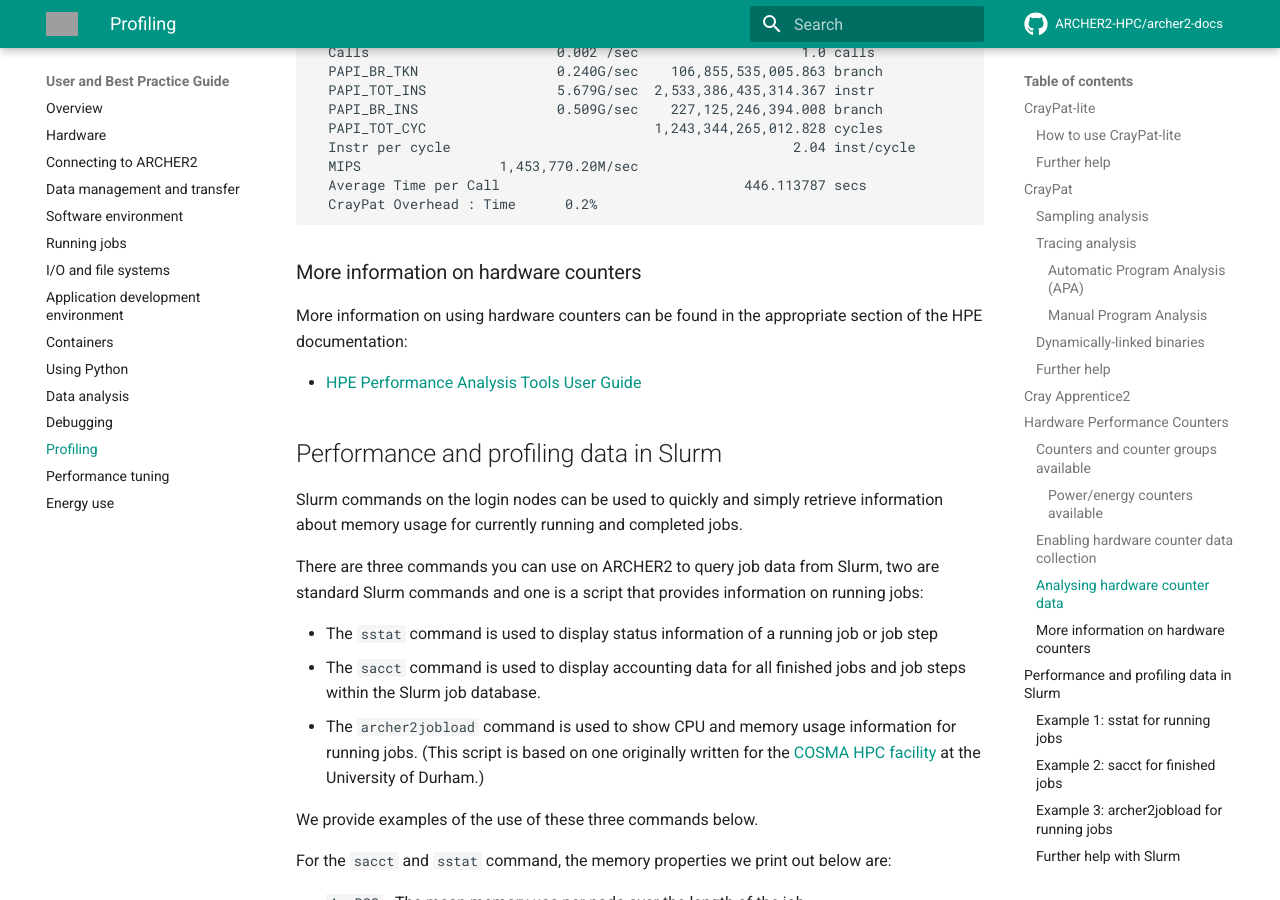
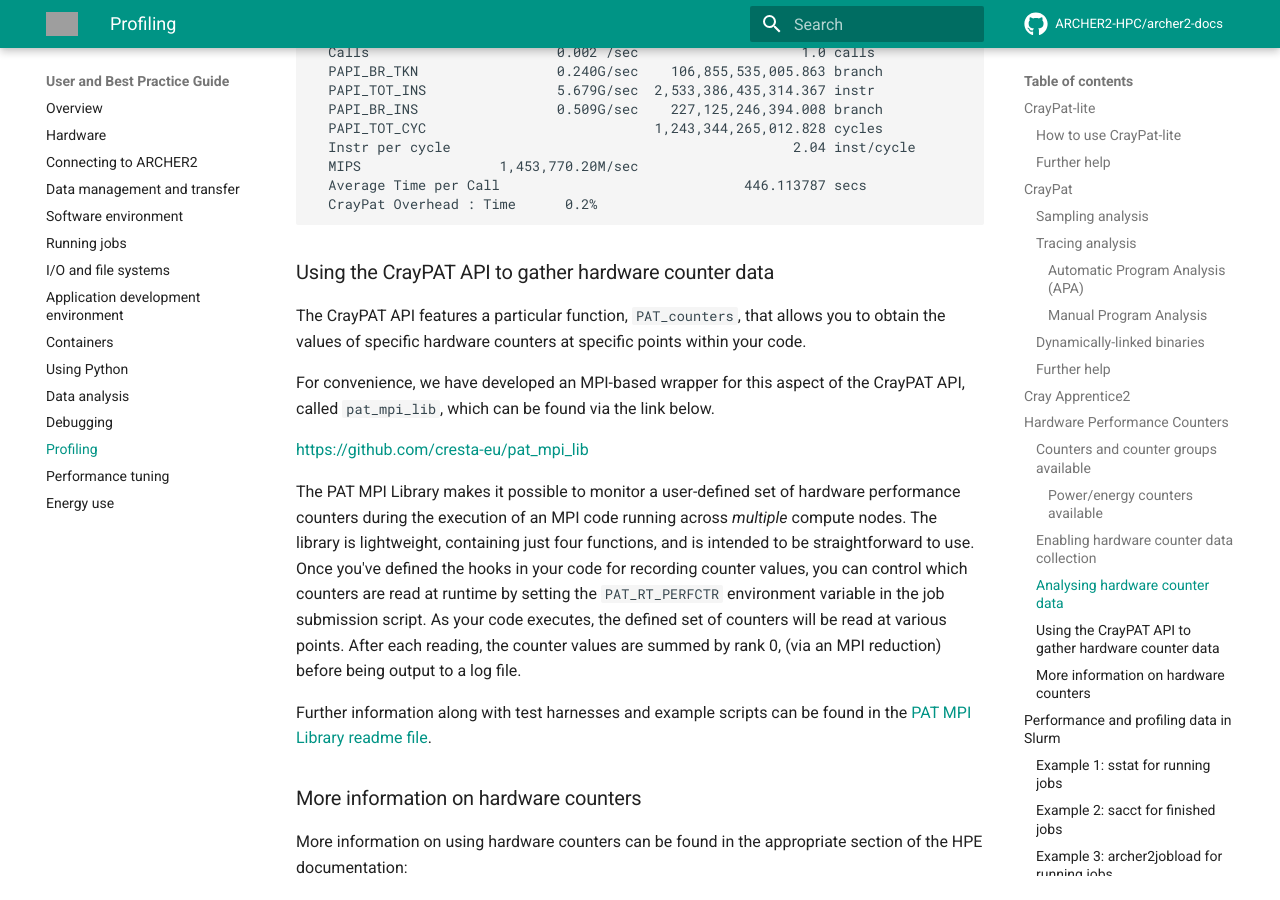
Before and after one commit to ARCHER2-HPC/archer2-docs, an MkDocs documentation site: the page built from docs/user-guide/profile.md, in a window 1280 px wide and 900 px high, scrolled down 8643 px. Built offline with MkDocs 1.6.1 and Material for MkDocs 9.7.7, drawn with Linux system fonts in a browser that asks for light colours; comment, search, counter and statistics services are not loaded; grey boxes are pictures that could not be loaded.

Commit message:
Added section on pat_mpi_lib.

````diff
--- a/docs/user-guide/profile.md
+++ b/docs/user-guide/profile.md
@@ -440,6 +440,29 @@
   CrayPat Overhead : Time      0.2%
 ```
 
+### Using the CrayPAT API to gather hardware counter data
+
+The CrayPAT API features a particular function, `PAT_counters`, that allows you to
+obtain the values of specific hardware counters at specific points within your code.
+
+For convenience, we have developed an MPI-based wrapper for this aspect of the CrayPAT
+API, called `pat_mpi_lib`, which can be found via the link below.
+
+[https://github.com/cresta-eu/pat_mpi_lib](https://github.com/cresta-eu/pat_mpi_lib)
+
+The PAT MPI Library makes it possible to monitor a user-defined set of hardware performance
+counters during the execution of an MPI code running across *multiple* compute nodes. The
+library is lightweight, containing just four functions, and is intended to be straightforward
+to use. Once you've defined the hooks in your code for recording counter values, you can
+control which counters are read at runtime by setting the `PAT_RT_PERFCTR` environment
+variable in the job submission script. As your code executes, the defined set of counters
+will be read at various points. After each reading, the counter values are summed by rank 0,
+(via an MPI reduction) before being output to a log file.
+
+Further information along with test harnesses and example scripts can be found in
+the [PAT MPI Library readme file](https://github.com/cresta-eu/pat_mpi_lib/blob/master/README.md).
+
+
 ### More information on hardware counters
 
 More information on using hardware counters can be found in the appropriate section
````
